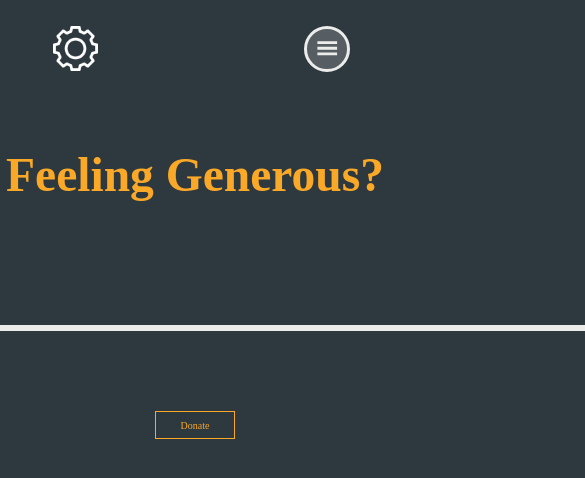
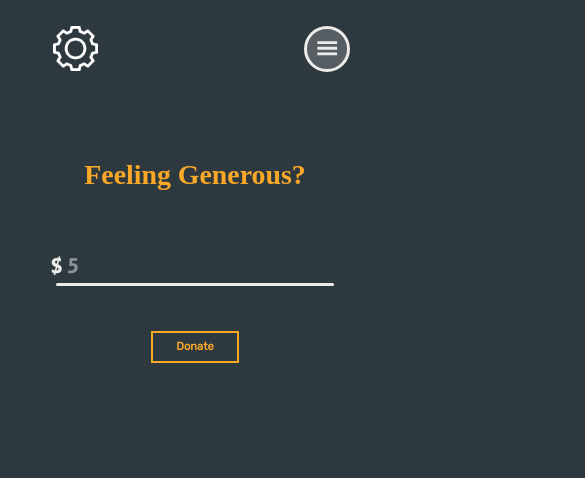
Before and after one commit to WarrenWu4/engr102-website, a React (Vite) app: page /donate in a window 390 px wide. Shown: the top 478 px of the page, 585 px wide, since content can reach past the window. Built offline with nearby package versions, Linux system fonts and the light colour scheme; a web font is replaced by a local one.

Commit message:
made donate page responsive

```diff
--- a/src/pages/Donate.jsx
+++ b/src/pages/Donate.jsx
@@ -5,11 +5,11 @@ import {Routes, Route, NavLink} from 'react-router-dom';
 export default function Donate() {
 
     return (
-        // cant wrap in form once backend stuff is figured out but leave as is for now
+        // can wrap in form once backend stuff is figured out but leave as is for now
         <div className="basic-page">
             <Nav/>
 
-            <div className="basic-title" style={{color: "var(--tertiary)"}}>Feeling Generous?</div>
+            <div className="donate-title">Feeling Generous?</div>
 
             <div className="donate-body">
                 <div className="donate-container">
--- a/src/styles/donate.css
+++ b/src/styles/donate.css
@@ -9,14 +9,15 @@
 }
 
 .donate-amount {
-    color: var(--contrast); font-size: 5rem;
-    width: 81.2rem; height: 7.5rem;
+    color: var(--contrast);
+    font-size: var(--home-subheader-font);
     font-family: "Secular One";
 }
 
 input {
     background: var(--main);
-    color: var(--contrast); font-size: 5rem; height: 7.5rem;
+    color: var(--contrast);
+    font-size: var(--home-subheader-font);
     font-family: "Secular One";
     border: 0; padding: 0; outline: none;
 }
@@ -35,18 +36,22 @@ input {
 }
 
 .underline {
-    width: 81.2rem; height: 0.6rem;
+    width: min(50rem, calc(50/70*100vw));
+    height: min(0.6rem, calc(0.6/70*100vw));
     background: var(--contrast); border-radius: 1rem;
-    margin-bottom: 8rem;
+    margin-bottom: min(8rem, calc(8/70*100vw));
 }
 
 .donate-btn {
-    width: min(15rem, 20vw);
+    width: var(--home-btn-width);
     aspect-ratio: 3;
-    border: min(0.4rem, 0.5vw) solid var(--tertiary);
+    border: var(--home-btn-border) solid var(--tertiary);
     color: var(--tertiary);
     cursor: pointer;
     transition: all 250ms;
+    font-size: var(--home-btn-font);
+    font-family: var(--fs-btn);
+    font-weight: bold;
 }
 
 .donate-btn:hover, .donate-btn:focus {
@@ -55,6 +60,14 @@ input {
 }
 
 .donate-btn a {
-    width: min(15rem, 20vw);
+    width: var(--home-btn-width);
     aspect-ratio: 3;
 }
+
+.donate-title {
+    width: 100vw; min-height: 15rem;
+    font-family: var(--fs-main); color: var(--tertiary);
+    font-size: var(--home-header-font);
+    font-weight: bold;
+    display: flex; justify-content: center; align-items: center;
+}
```
Also changed, not shown: src/App.css (line endings or trailing spaces).
